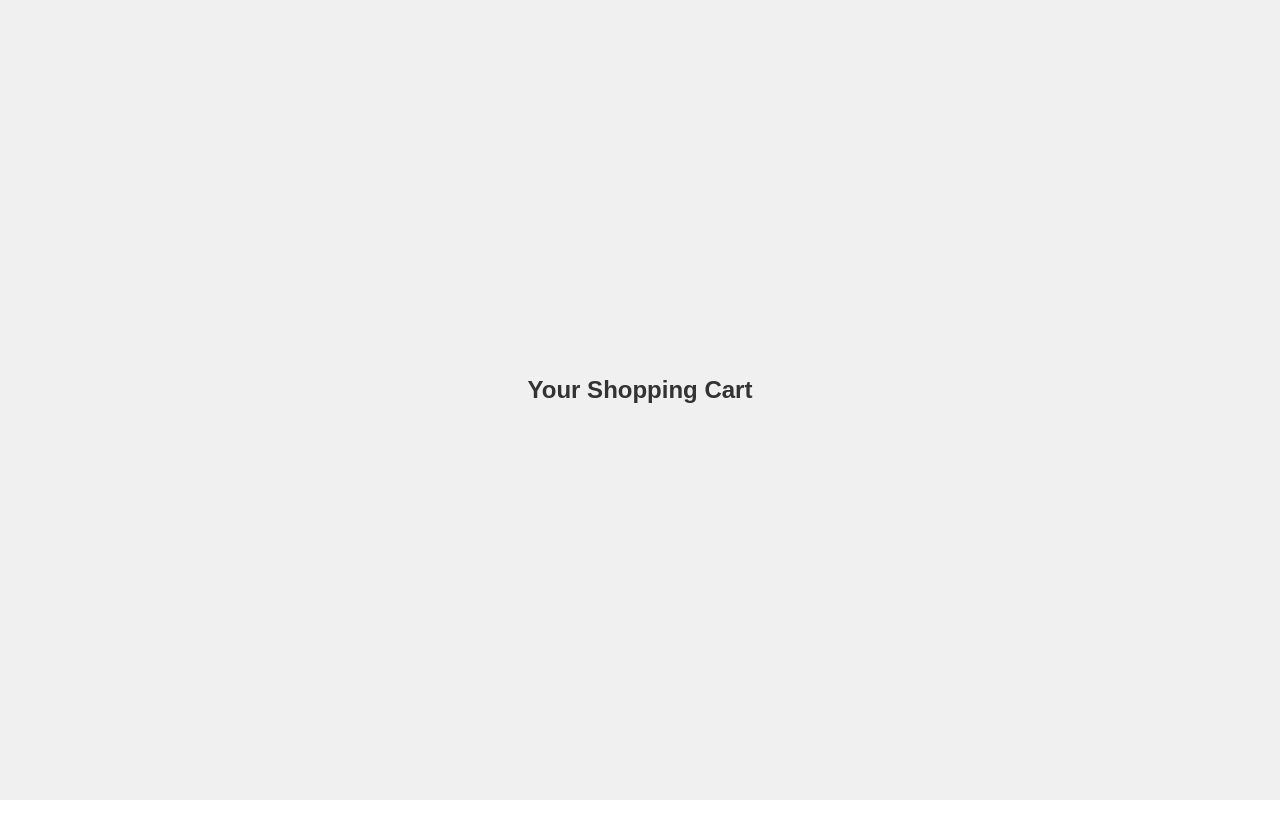
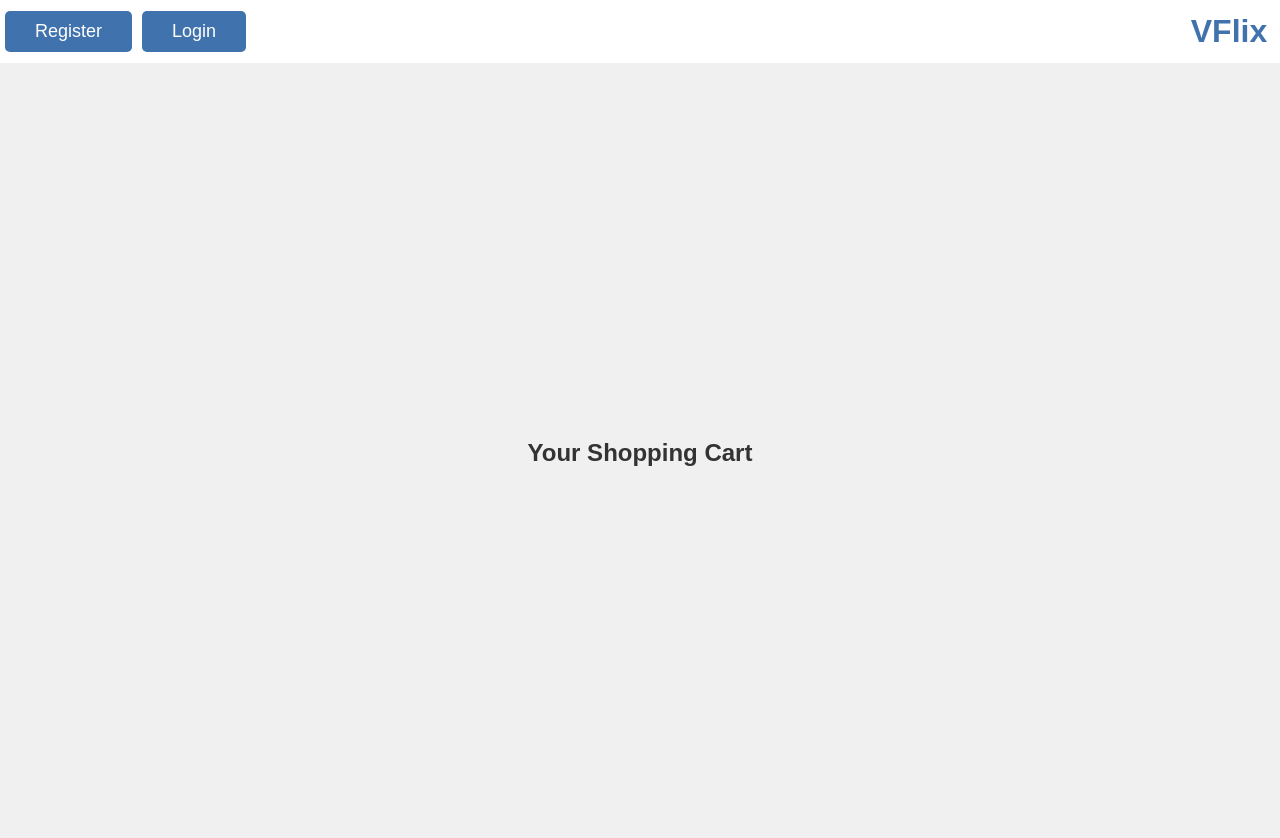
Before and after one commit to Viraj854/Assignment-6, a Vue app: page /cart in a window 1280 px wide. Shown: the top 838 px of the page. Before the commit the page ends 800 px from the top, so only its background shows below. Built offline with nearby package versions, Linux system fonts and the light colour scheme.

Commit message:
added header component to settings and cart views

```diff
--- a/src/views/CartView.vue
+++ b/src/views/CartView.vue
@@ -1,10 +1,12 @@
 <script setup>
+import Header from '../components/Header.vue';
 import { useStore } from '../store';
 
 const store = useStore();
 </script>
 
 <template>
+    <Header />
     <div class="cart">
         <h2>Your Shopping Cart</h2>
         <div class="item" v-for="([key, value]) in store.cart" :key="key">
--- a/src/views/SettingsView.vue
+++ b/src/views/SettingsView.vue
@@ -1,10 +1,12 @@
 <script setup>
+import Header from '../components/Header.vue';
 import { useStore } from '../store';
 
 const store = useStore();
 </script>
 
 <template>
+    <Header />
     <div class="settings-container">
         <h2>Settings</h2>
         <p>
```
